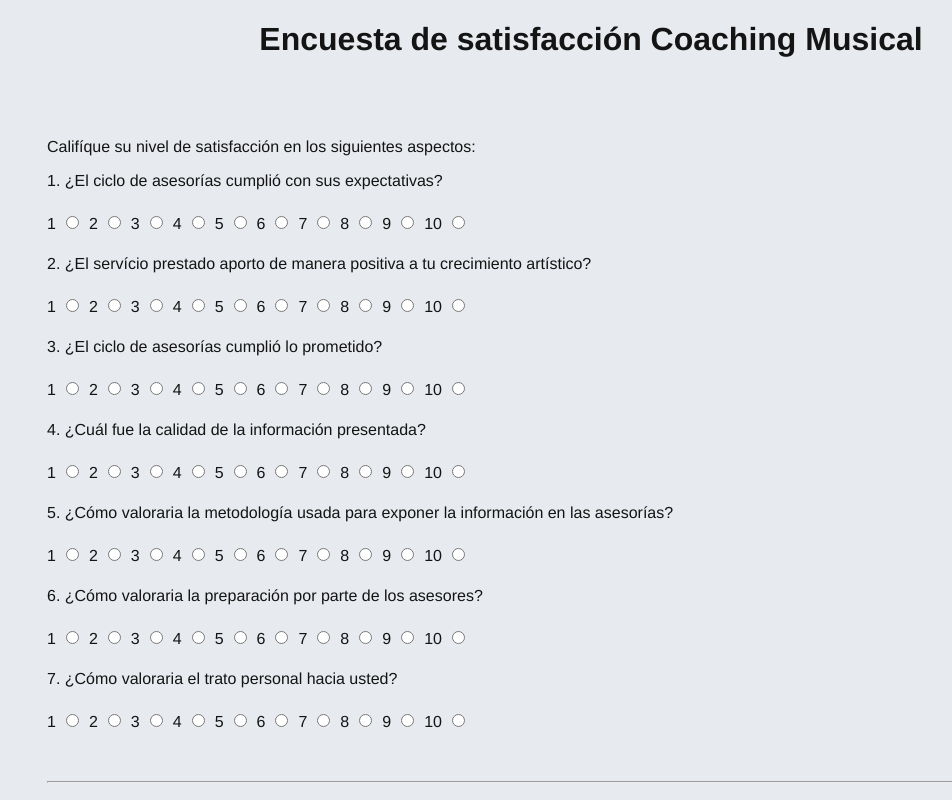
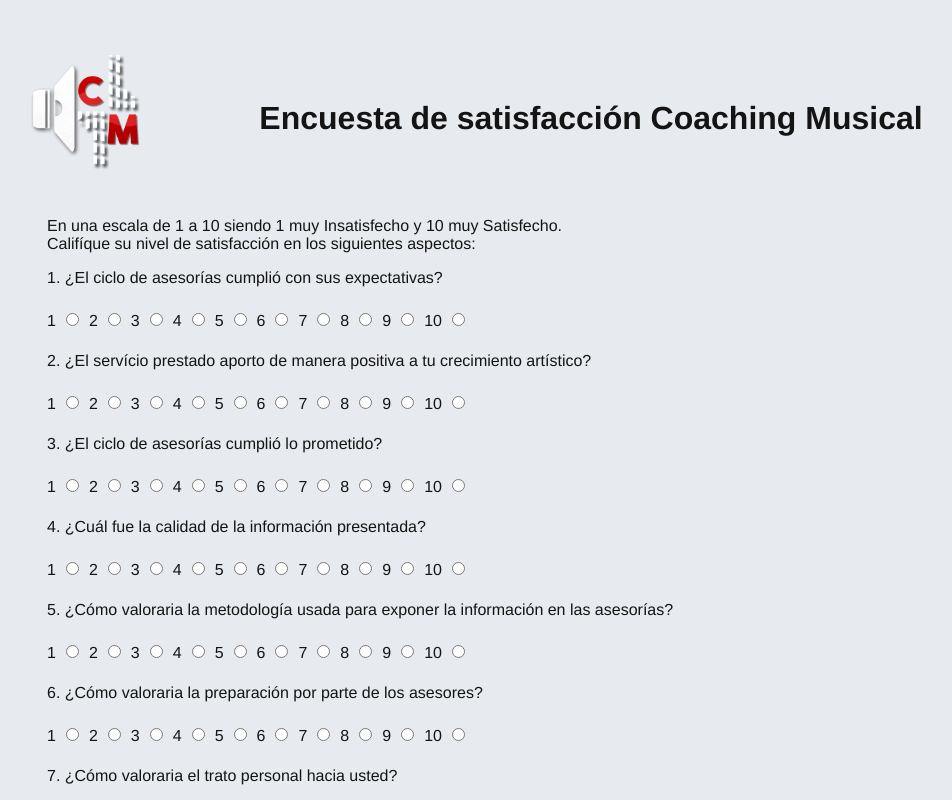
Before and after one commit to Josehower/CM-Encuesta-satisfacci-n, a React (Create React App) app: page / in a window 1280 px wide. Shown: the top 800 px of the page, without its empty margins (49-1001 px from the left). Built offline with nearby package versions, Linux system fonts and the light colour scheme.

Commit message:
Create logo on top and gramar

```diff
--- a/src/App.js
+++ b/src/App.js
@@ -1,10 +1,25 @@
 import React from 'react';
 import Forma from './Forma';
+import logo from './Logo mini transparente F negro.png';
+import styled from 'styled-components';
+
+const Logo = styled.img`
+  width: 15vw;
+  position: absolute;
+  top: 10px;
+  left: 40px;
+`;
+const Div = styled.div`
+  margin-top: 100px;
+`;
 
 function App() {
   return (
     <>
-      <h1>Encuesta de satisfacción Coaching Musical</h1>
+      <Div>
+        <Logo mg src={logo} alt="" />
+        <h1>Encuesta de satisfacción Coaching Musical</h1>
+      </Div>
       <Forma />
     </>
   );
--- a/src/Forma.js
+++ b/src/Forma.js
@@ -6,7 +6,11 @@ const Forma = () => {
     <>
       <form name="encuesta" method="POST">
         <input type="hidden" name="form-name" value="encuesta" />
-        <p>Califíque su nivel de satisfacción en los siguientes aspectos:</p>
+        <p>
+          En una escala de 1 a 10 siendo 1 <span> muy Insatisfecho</span> y 10{' '}
+          <span> muy Satisfecho</span>. <br />
+          Califíque su nivel de satisfacción en los siguientes aspectos:
+        </p>
         <RadialInput
           id={'expectativas'}
           name={'expectativas'}
@@ -66,7 +70,7 @@ const Forma = () => {
         <hr />
         <br />
         <label>
-          8. ¿Cuales fueron los tres temas que más le aportaron durante el ciclo
+          8. ¿Cuáles fueron los tres temas que más le aportaron durante el ciclo
           de asesorías? <br />
           <br />
           - <input name="tema1" type="text" />
@@ -78,7 +82,7 @@ const Forma = () => {
         </label>
         <br /> <br />
         <label>
-          9. ¿Cuales temas no estan incluidos en la asesorías, pero le hubiera
+          9. ¿Cuáles temas no estan incluidos en la asesorías, pero le hubiera
           gustado estudiar en el ciclo de asesorías?
           <br />
           <br />
```
Also changed, not shown: src/Logo mini transparente F negro.png (added).
